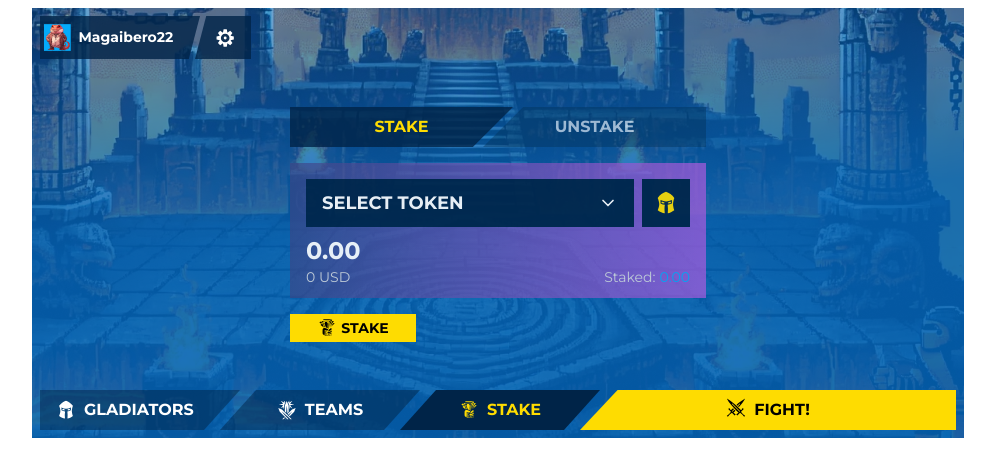
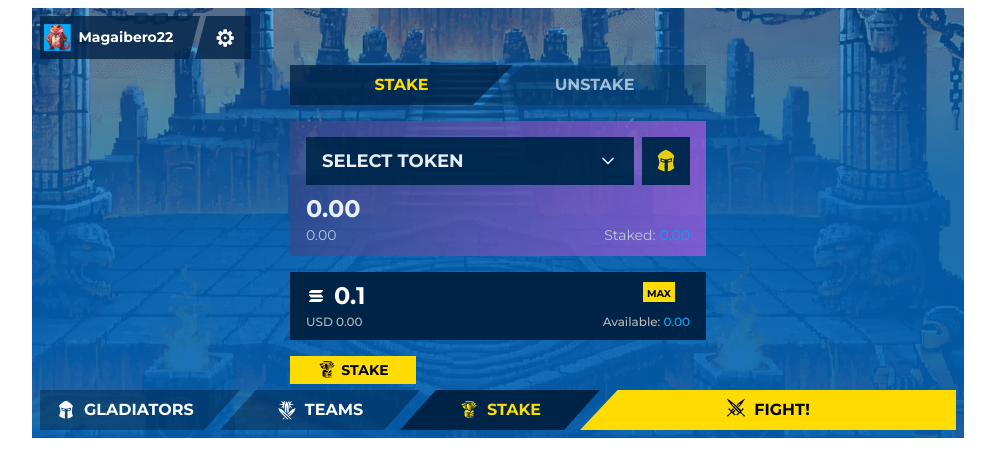
Before and after one commit to MemeArenaLabs/MemeArena, a Next.js app in the folder frontend/: page /app/stakes in a window 1280 px wide. Shown: the top 476 px of the page, without its empty margins (142-1137 px from the left). Built offline with nearby package versions, Linux system fonts and the light colour scheme.

Commit message:
feat: stake page changes

```diff
--- a/frontend/app/app/stakes/page.tsx
+++ b/frontend/app/app/stakes/page.tsx
@@ -9,23 +9,97 @@ import { ChevronDown } from "lucide-react";
 type MemeCoin = {
   name: string;
   icon: string;
-  amount: string;
-  usdValue: string;
   gladiatorIcon: string;
 };
 
 const memeCoins: MemeCoin[] = [
-  { name: "DOG WIF HAT", icon: "/assets/stakes/icons/wif.png", gladiatorIcon: "/assets/stakes/gladiators/wif.png", amount: "132,235,253.00", usdValue: "12 USD" },
-  { name: "POPCAT", icon: "/assets/stakes/icons/popcat.png", gladiatorIcon: "/assets/stakes/gladiators/wif.png", amount: "132,235,253.00", usdValue: "25 USD" },
-  { name: "BONK", icon: "/assets/stakes/icons/bonk.png", gladiatorIcon: "/assets/stakes/gladiators/wif.png",  amount: "0.00", usdValue: "0 USD" },
-  { name: "GIGACHAD", icon: "/assets/stakes/icons/gigachad.png", gladiatorIcon: "/assets/stakes/gladiators/wif.png", amount: "0.00", usdValue: "0 USD" },
-  { name: "PONKE", icon: "/assets/stakes/icons/ponke.png", gladiatorIcon: "/assets/stakes/gladiators/wif.png", amount: "0.00", usdValue: "0 USD" },
+  {
+    name: "DOG WIF HAT",
+    icon: "/assets/stakes/icons/wif.png",
+    gladiatorIcon: "/assets/stakes/gladiators/wif.png",
+  },
+  {
+    name: "POPCAT",
+    icon: "/assets/stakes/icons/popcat.png",
+    gladiatorIcon: "/assets/stakes/gladiators/wif.png",
+  },
+  {
+    name: "BONK",
+    icon: "/assets/stakes/icons/bonk.png",
+    gladiatorIcon: "/assets/stakes/gladiators/wif.png",
+  },
+  {
+    name: "GIGACHAD",
+    icon: "/assets/stakes/icons/gigachad.png",
+    gladiatorIcon: "/assets/stakes/gladiators/wif.png",
+  },
+  {
+    name: "PONKE",
+    icon: "/assets/stakes/icons/ponke.png",
+    gladiatorIcon: "/assets/stakes/gladiators/wif.png",
+  },
 ];
+
+const userAvailableTokens: { [key: string]: string } = {
+  "DOG WIF HAT": "150,000,000.00",
+  POPCAT: "100,000,000.00",
+  BONK: "2,000,000.00",
+  GIGACHAD: "750,000.00",
+  PONKE: "1,000,000.00",
+};
+
+const userStakedTokens: { [key: string]: string } = {
+  "DOG WIF HAT": "132,235,253.00",
+  POPCAT: "132,235,253.00",
+  BONK: "2000.00",
+  GIGACHAD: "0.00",
+  PONKE: "0.00",
+};
+
+const coinPrices: { [key: string]: number } = {
+  "DOG WIF HAT": 2.32,
+  POPCAT: 0.9051,
+  BONK: 0.00002376,
+  GIGACHAD: 0.084401,
+  PONKE: 0.3403,
+};
 
 export default function Stakes() {
   const [activeTab, setActiveTab] = useState<"stake" | "unstake">("stake");
   const [selectedCoin, setSelectedCoin] = useState<MemeCoin | null>(null);
   const [isDropdownOpen, setIsDropdownOpen] = useState(false);
+  const [stakeAmount, setStakeAmount] = useState("0.1");
+
+  const handleStakeAmountChange = (e: React.ChangeEvent<HTMLInputElement>) => {
+    const value = e.target.value;
+    if (
+      value === "" ||
+      (/^\d*\.?\d*$/.test(value) && !isNaN(parseFloat(value)))
+    ) {
+      setStakeAmount(value);
+    }
+  };
+
+  const handleMaxClick = () => {
+    if (selectedCoin?.name) {
+      const availableAmount = userAvailableTokens[selectedCoin.name];
+      if (availableAmount) {
+        setStakeAmount(availableAmount.replace(/,/g, ""));
+      } else {
+        setStakeAmount("0");
+      }
+    }
+  };
+
+  const getStakedAmount = (coinName: string): string => {
+    return userStakedTokens[coinName] || "0.00";
+  };
+
+  const calculateUsdValue = (amount: string, coinName: string): string => {
+    const price = coinPrices[coinName] || 0;
+    const usdValue = parseFloat(amount) * price;
+    return isNaN(usdValue) ? "0.00" : usdValue.toFixed(2);
+  };
 
   return (
     <main className="bg-gray-900 text-white bg-cover bg-center h-[430px] w-[932px] bg-[url('/assets/team-selection/bg/bg.png')]">
@@ -85,7 +159,13 @@ export default function Stakes() {
                       onClick={() => setIsDropdownOpen(!isDropdownOpen)}
                     >
                       {selectedCoin && (
-                        <Image src={selectedCoin.icon} width={24} height={24} alt={selectedCoin.name} className="mr-2" />
+                        <Image
+                          src={selectedCoin.icon}
+                          width={24}
+                          height={24}
+                          alt={selectedCoin.name}
+                          className="mr-2"
+                        />
                       )}
                       <span className="text-lg font-bold">
                         {selectedCoin ? selectedCoin.name : "SELECT TOKEN"}
@@ -107,12 +187,26 @@ export default function Stakes() {
                             }}
                           >
                             <div className="flex items-center">
-                              <Image src={coin.icon} width={24} height={24} alt={coin.name} className="mr-2" />
+                              <Image
+                                src={coin.icon}
+                                width={24}
+                                height={24}
+                                alt={coin.name}
+                                className="mr-2"
+                              />
                               <span>{coin.name}</span>
                             </div>
                             <div className="text-right">
-                              <div className="text-[14px]">{coin.amount}</div>
-                              <div className="text-[10px] text-light-blue">{coin.usdValue}</div>
+                              <div className="text-[14px]">
+                                {getStakedAmount(coin.name)}
+                              </div>
+                              <div className="text-[10px] text-light-blue">
+                                {calculateUsdValue(
+                                  getStakedAmount(coin.name),
+                                  coin.name
+                                )}{" "}
+                                USD
+                              </div>
                             </div>
                           </div>
                         ))}
@@ -136,20 +230,82 @@ export default function Stakes() {
 
                 <div>
                   <div className="text-2xl font-bold">
-                    {selectedCoin ? selectedCoin.amount : "0.00"}
+                    {selectedCoin
+                      ? userStakedTokens[selectedCoin.name]
+                      : "0.00"}
                   </div>
                   <div className="flex justify-between text-sm text-gray-300">
-                    {selectedCoin ? selectedCoin.usdValue : "0 USD"}
+                    {selectedCoin
+                      ? userStakedTokens[selectedCoin.name] || "0.00"
+                      : "0.00"}
                     <div className="flex justify-between text-sm mb-4 gap-1">
                       Staked:
-                      <span className="text-light-blue">{selectedCoin ? selectedCoin.amount : "0.00"}</span>
+                      <span className="text-light-blue">
+                        {selectedCoin
+                          ? userStakedTokens[selectedCoin.name]
+                          : "0.00"}
+                      </span>
                     </div>
                   </div>
                 </div>
               </div>
 
+              <div className="min-h-[64px] bg-dark-blue mt-4">
+                <div className="flex items-center justify-between">
+                  <div className="flex justify-center items-center px-4">
+                    <div className="pt-2">
+                      {selectedCoin ? (
+                        <Image
+                          src={selectedCoin.icon}
+                          width={20}
+                          height={20}
+                          alt={selectedCoin.name}
+                          className="h-5 w-5"
+                        />
+                      ) : (
+                        <SvgIcon name="solana" className="text-white h-5 w-5" />
+                      )}
+                    </div>
+                    <div className="flex items-center justify-center">
+                      <input
+                        type="text"
+                        value={stakeAmount}
+                        onChange={handleStakeAmountChange}
+                        className="w-full bg-dark-blue outline-none text-white px-2 pt-2 text-2xl font-bold"
+                        placeholder="0.0"
+                      />
+                      <button
+                        onClick={handleMaxClick}
+                        className="bg-yellow text-black px-1 py-1 h-5 text-[10px] font-bold"
+                      >
+                        MAX
+                      </button>
+                    </div>
+                  </div>
+                </div>
+                <div>
+                  <div className="w-full flex justify-between px-4 pb-2">
+                    <p className="text-[#BABABA] text-[12px] font-medium">
+                      USD{" "}
+                      {selectedCoin
+                        ? calculateUsdValue(stakeAmount, selectedCoin.name)
+                        : "0.00"}
+                    </p>
+                    <p className="text-[#BABABA] text-[12px] font-medium">
+                      Available:{" "}
+                      <span className="text-light-blue">
+                        {selectedCoin?.name
+                          ? userAvailableTokens[selectedCoin.name] || "0.00"
+                          : "0.00"}
+                      </span>
+                    </p>
+                  </div>
+                </div>
+              </div>
+
               <button className="w-[126px] bg-yellow text-black py-2 gap-1 h-[28px] flex justify-center items-center font-bold mt-4 text-[14px]">
-                <SvgIcon name="hand-money" className="text-black h-5 w-5" /> {activeTab.toUpperCase()}
+                <SvgIcon name="hand-money" className="text-black h-5 w-5" />{" "}
+                {activeTab.toUpperCase()}
               </button>
             </div>
           </div>
```
